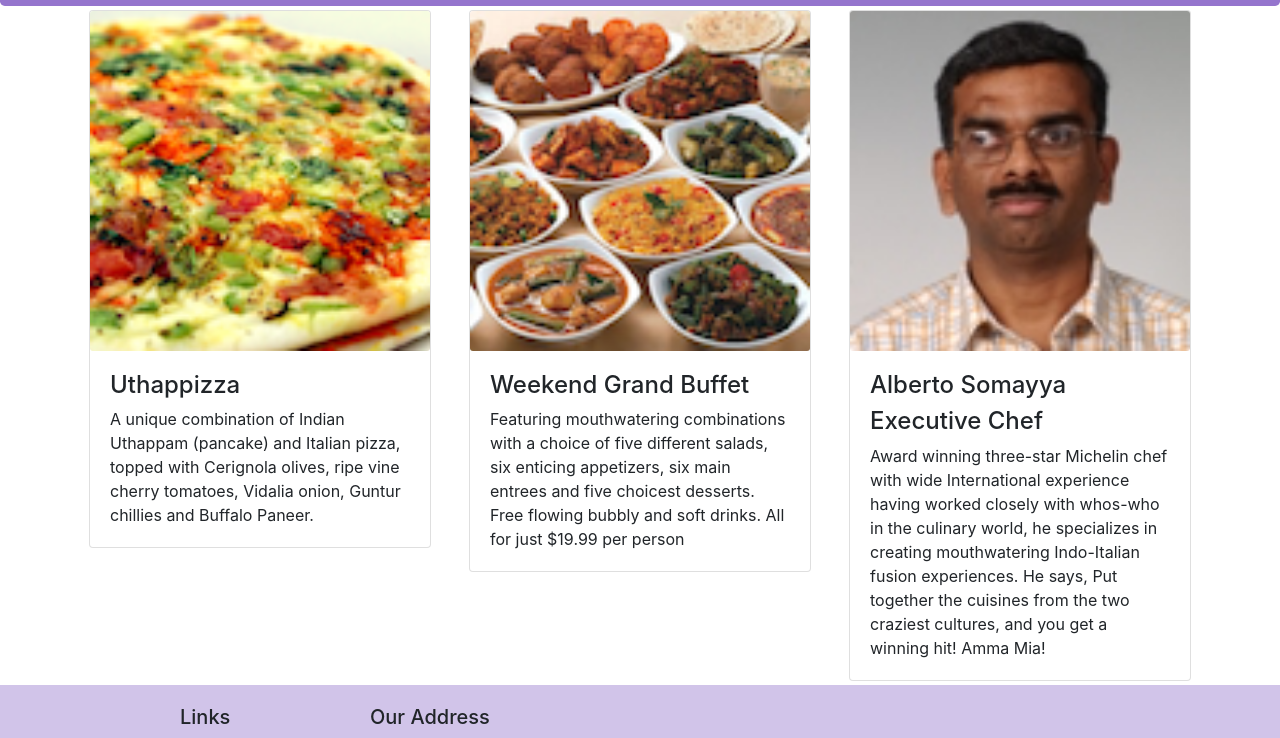
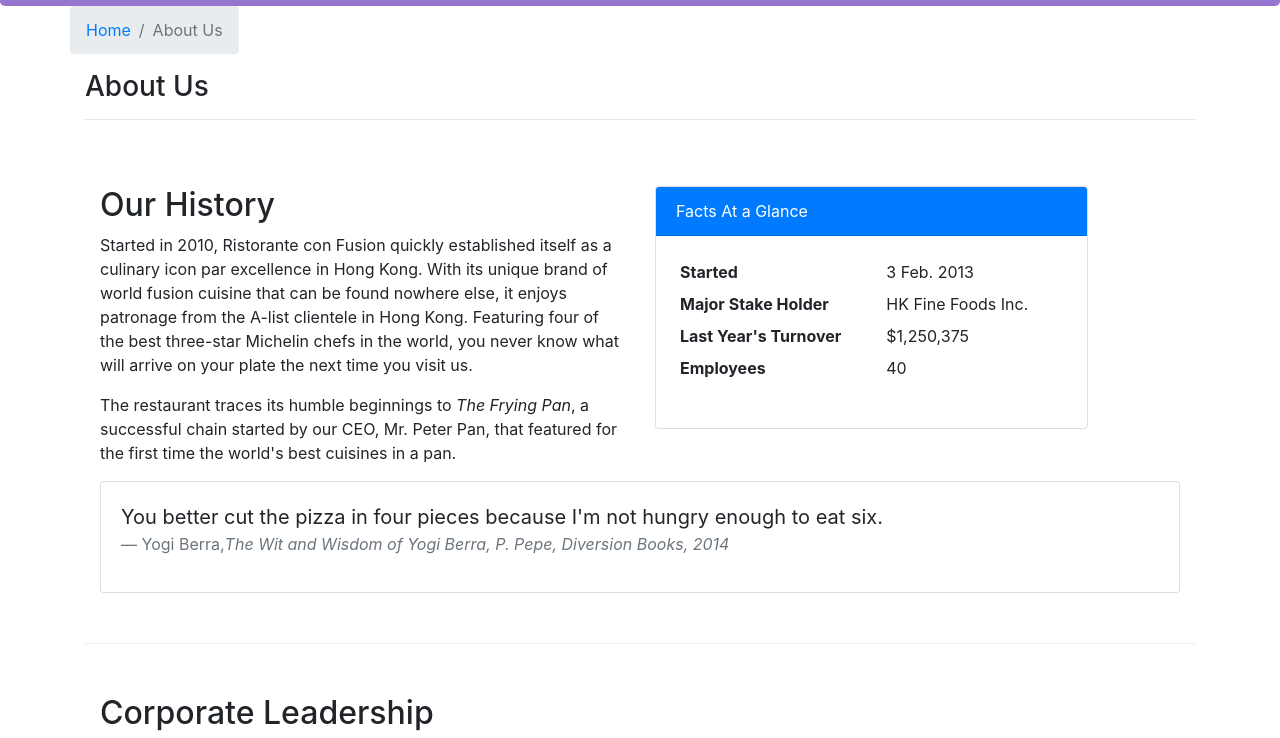
Before and after one commit to devendr4/react-app, a React (Create React App) app: page /aboutus in a window 1280 px wide. Before the commit this address led to /home. Shown: the part 336-1074 px from the top of the page. Built offline with nearby package versions, Linux system fonts and the light colour scheme.

Commit message:
assigment 2 (about us component)

```diff
--- /dev/null
+++ b/src/components/AboutComponent.js
@@ -0,0 +1,115 @@
+import React from "react";
+import {
+  Breadcrumb,
+  BreadcrumbItem,
+  Card,
+  CardBody,
+  CardHeader,
+  Media,
+} from "reactstrap";
+import { Link } from "react-router-dom";
+
+const RenderLeader = ({ leader_prop }) => {
+  return (
+    <Media>
+      <Media left>
+        <Media object src={leader_prop.image} alt="Leader" className="mr-5" />
+      </Media>
+      <Media body>
+        <Media heading> {leader_prop.name}</Media>
+        <p className="mb-3">{leader_prop.designation}</p>
+        <p className="mb-5">{leader_prop.description}</p>
+      </Media>
+    </Media>
+  );
+};
+
+function About(props) {
+  const leaders = props.leaders.map((leader) => {
+    return <RenderLeader key={leader.id} leader_prop={leader} />;
+  });
+
+  return (
+    <div className="container">
+      <div className="row">
+        <Breadcrumb>
+          <BreadcrumbItem>
+            <Link to="/home">Home</Link>
+          </BreadcrumbItem>
+          <BreadcrumbItem active>About Us</BreadcrumbItem>
+        </Breadcrumb>
+        <div className="col-12">
+          <h3>About Us</h3>
+          <hr />
+        </div>
+      </div>
+      <div className="row row-content">
+        <div className="col-12 col-md-6">
+          <h2>Our History</h2>
+          <p>
+            Started in 2010, Ristorante con Fusion quickly established itself as
+            a culinary icon par excellence in Hong Kong. With its unique brand
+            of world fusion cuisine that can be found nowhere else, it enjoys
+            patronage from the A-list clientele in Hong Kong. Featuring four of
+            the best three-star Michelin chefs in the world, you never know what
+            will arrive on your plate the next time you visit us.
+          </p>
+          <p>
+            The restaurant traces its humble beginnings to{" "}
+            <em>The Frying Pan</em>, a successful chain started by our CEO, Mr.
+            Peter Pan, that featured for the first time the world's best
+            cuisines in a pan.
+          </p>
+        </div>
+        <div className="col-12 col-md-5">
+          <Card>
+            <CardHeader className="bg-primary text-white">
+              Facts At a Glance
+            </CardHeader>
+            <CardBody>
+              <dl className="row p-1">
+                <dt className="col-6">Started</dt>
+                <dd className="col-6">3 Feb. 2013</dd>
+                <dt className="col-6">Major Stake Holder</dt>
+                <dd className="col-6">HK Fine Foods Inc.</dd>
+                <dt className="col-6">Last Year's Turnover</dt>
+                <dd className="col-6">$1,250,375</dd>
+                <dt className="col-6">Employees</dt>
+                <dd className="col-6">40</dd>
+              </dl>
+            </CardBody>
+          </Card>
+        </div>
+        <div className="col-12">
+          <Card>
+            <CardBody className="bg-faded">
+              <blockquote className="blockquote">
+                <p className="mb-0">
+                  You better cut the pizza in four pieces because I'm not hungry
+                  enough to eat six.
+                </p>
+                <footer className="blockquote-footer">
+                  Yogi Berra,
+                  <cite title="Source Title">
+                    The Wit and Wisdom of Yogi Berra, P. Pepe, Diversion Books,
+                    2014
+                  </cite>
+                </footer>
+              </blockquote>
+            </CardBody>
+          </Card>
+        </div>
+      </div>
+      <div className="row row-content">
+        <div className="col-12">
+          <h2>Corporate Leadership</h2>
+        </div>
+        <div className="col-12">
+          <Media list>{leaders}</Media>
+        </div>
+      </div>
+    </div>
+  );
+}
+
+export default About;
--- a/src/components/MainComponent.js
+++ b/src/components/MainComponent.js
@@ -10,6 +10,8 @@
 import Contact from "./ContactComponent";
 import { Switch, Route, Redirect } from "react-router-dom";
 import DishDetail from "./DishDetailComponent";
+import About from "./AboutComponent";
+
 class Main extends Component {
   constructor(props) {
     super(props);
@@ -62,6 +64,11 @@
           />
           <Route path="/menu/:dishId" component={DishWithId} />
           <Route exact path="/contactus" component={Contact} />
+          <Route
+            exact
+            path="/aboutus"
+            component={() => <About leaders={this.state.leaders} />}
+          />
           <Redirect to="/home" />
         </Switch>
         <Footer />
```
